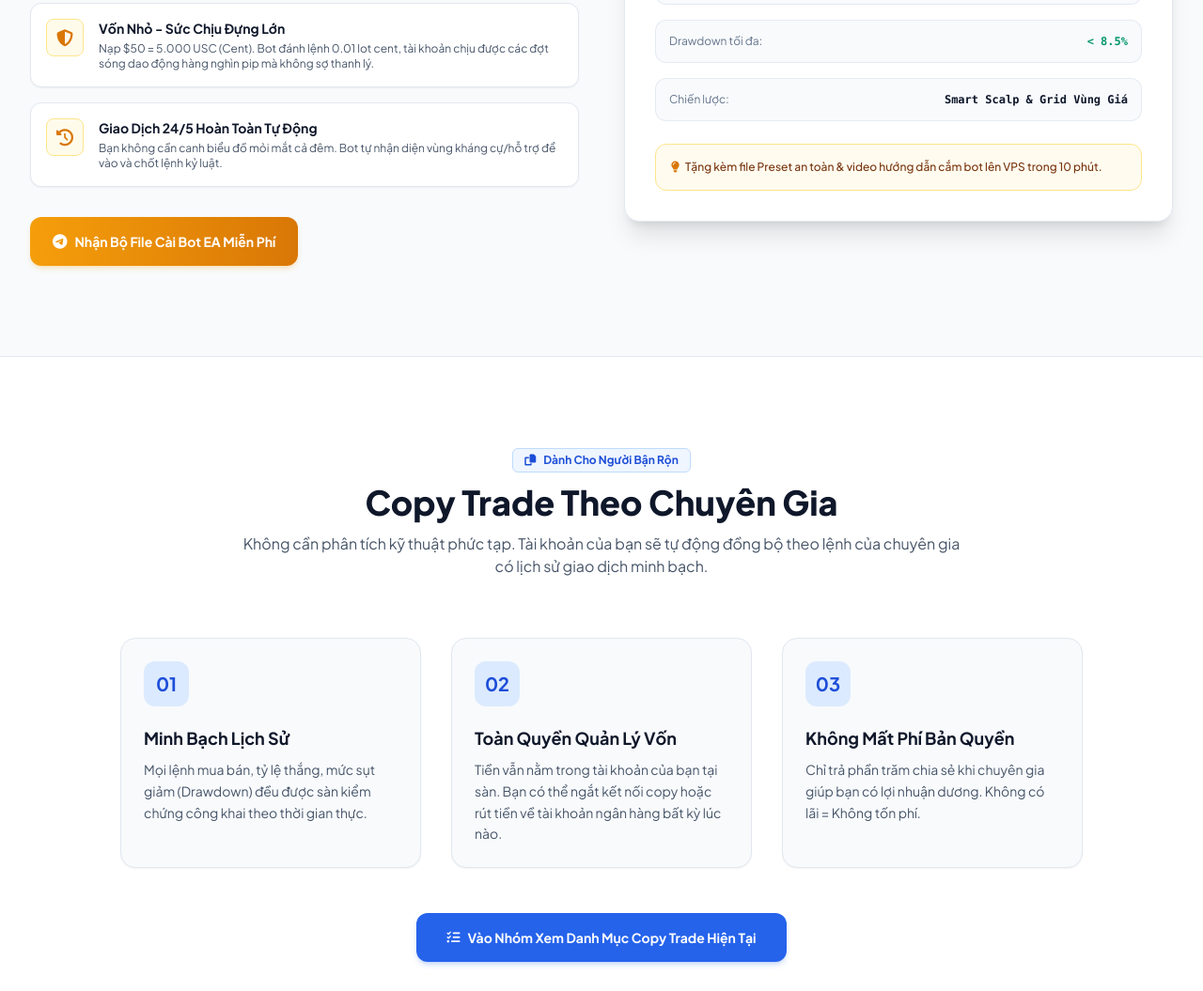
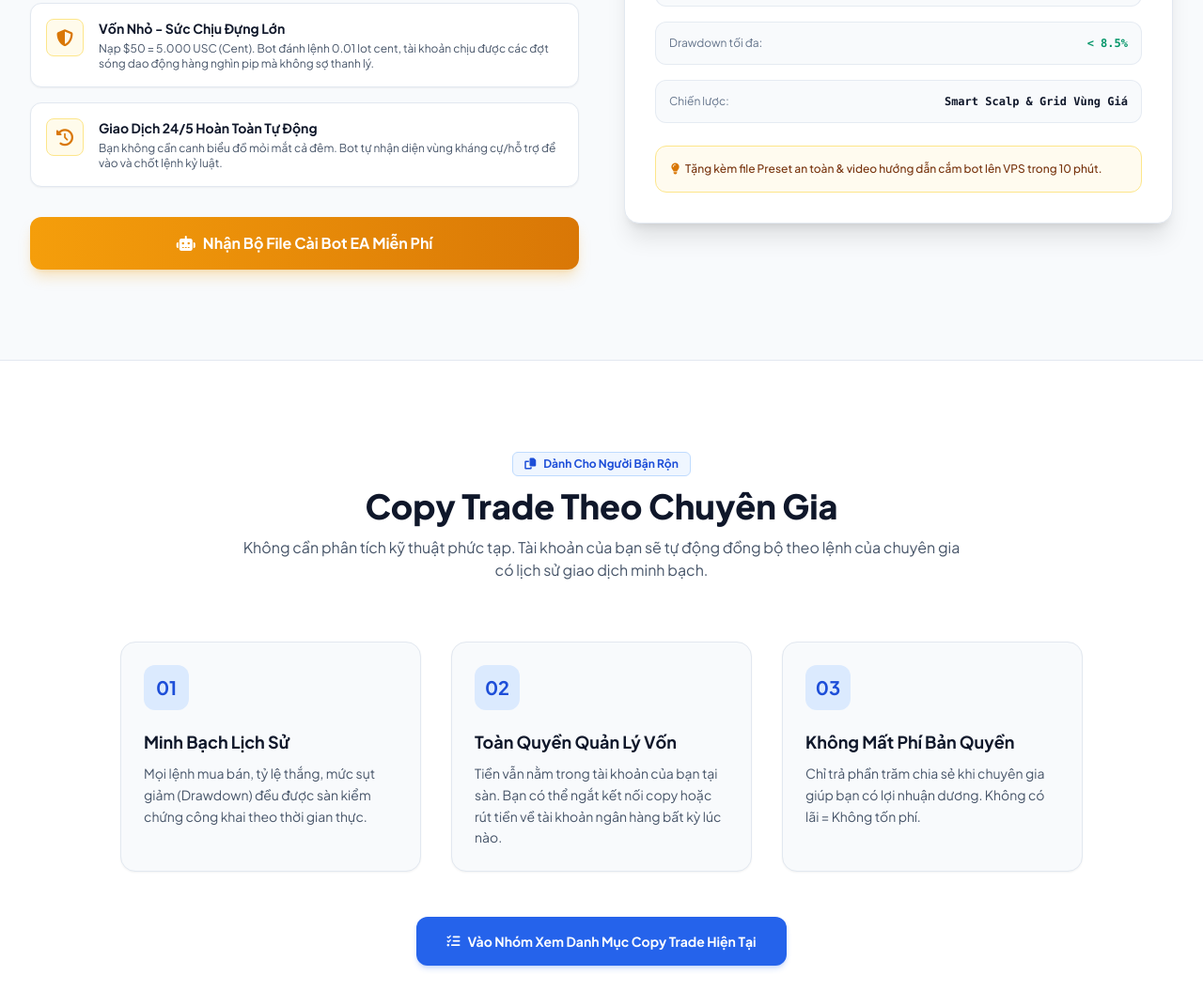
Before and after one commit to phucloc0204/affiliate-CFDs, a plain HTML site: page index.html in a window 1280 px wide. Shown: the part 1957-3012 px from the top of the page at 94% size. Drawn offline with nearby package versions, Linux system fonts and the light colour scheme.

Commit message:
fix(ui): make Bot EA and Copy Trade CTA buttons full width on mobile

```diff
--- a/index.html
+++ b/index.html
@@ -334,8 +334,8 @@
           </div>
 
           <div class="pt-2">
-            <a href="https://zalo.me/g/lmqwcx788" target="_blank" rel="noopener" class="inline-flex items-center gap-2 px-6 py-3.5 rounded-xl bg-gradient-to-r from-amber-500 to-amber-600 text-white font-bold text-sm hover:opacity-95 shadow-md shadow-amber-500/20 transition-all">
-              <i class="fa-brands fa-telegram text-base"></i>
+            <a href="https://zalo.me/g/lmqwcx788" target="_blank" rel="noopener" class="w-full inline-flex items-center justify-center gap-2 px-6 py-4 rounded-xl bg-gradient-to-r from-amber-500 to-amber-600 hover:from-amber-400 hover:to-amber-500 text-white font-bold text-sm sm:text-base shadow-lg shadow-amber-500/25 transition-all text-center">
+              <i class="fa-solid fa-robot text-base"></i>
               <span>Nhận Bộ File Cài Bot EA Miễn Phí</span>
             </a>
           </div>
@@ -414,8 +414,8 @@
         </div>
       </div>
 
-      <div class="text-center mt-12">
-        <a href="https://zalo.me/g/lmqwcx788" target="_blank" rel="noopener" class="inline-flex items-center gap-2 px-8 py-4 rounded-xl bg-blue-600 hover:bg-blue-700 text-white font-bold text-sm shadow-md shadow-blue-600/20 transition-all">
+      <div class="text-center mt-12 max-w-lg mx-auto">
+        <a href="https://zalo.me/g/lmqwcx788" target="_blank" rel="noopener" class="w-full sm:w-auto inline-flex items-center justify-center gap-2 px-8 py-4 rounded-xl bg-blue-600 hover:bg-blue-700 text-white font-bold text-sm shadow-md shadow-blue-600/20 transition-all text-center">
           <i class="fa-solid fa-list-check"></i>
           <span>Vào Nhóm Xem Danh Mục Copy Trade Hiện Tại</span>
         </a>
```
Also changed, not shown: website/index.html (+4 -4 lines).
